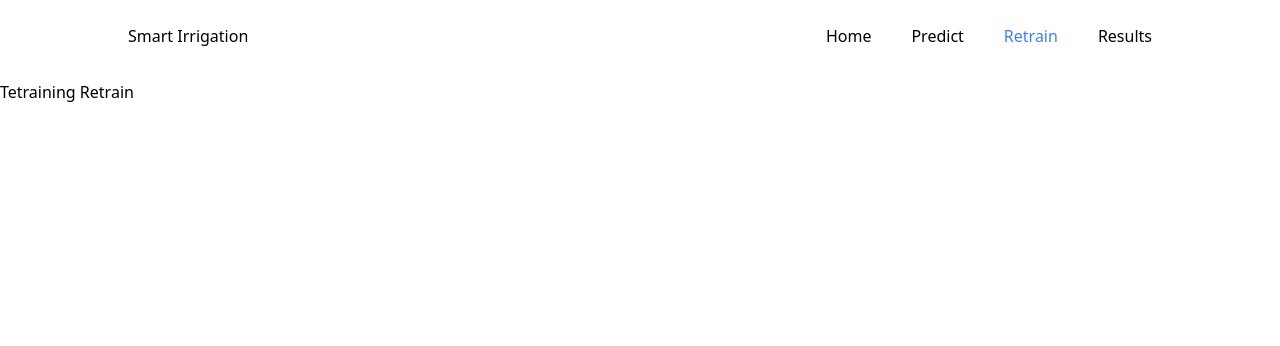
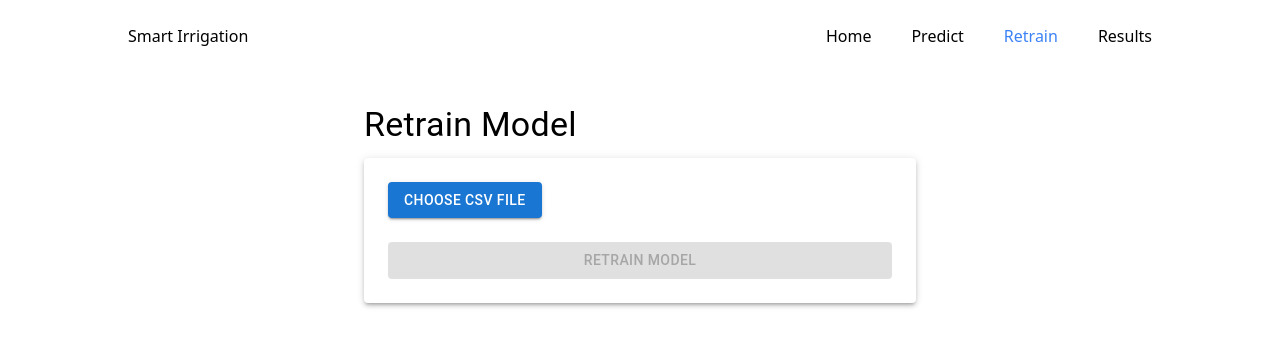
Before and after one commit to tuyishimejohnson/irrigation_prediction, a React (Vite) app in the folder frontend/: page /retrain in a window 1280 px wide. Shown: the top 346 px of the page. Built offline with nearby package versions, Linux system fonts and the light colour scheme.

Commit message:
Add a component to retrain a model

```diff
--- a/frontend/src/retrain.tsx
+++ b/frontend/src/retrain.tsx
@@ -1,5 +1,99 @@
+import { useState } from 'react';
+import axios from 'axios';
+import { Box, Typography, Paper, Button, CircularProgress, Alert } from '@mui/material';
+
 const Retrain = () => {
-  return <div>Tetraining Retrain</div>;
+  const [file, setFile] = useState<File | null>(null);
+  const [loading, setLoading] = useState(false);
+  const [result, setResult] = useState<string | null>(null);
+  const [error, setError] = useState<string | null>(null);
+
+  const handleFileChange = (event: React.ChangeEvent<HTMLInputElement>) => {
+    if (event.target.files && event.target.files[0]) {
+      setFile(event.target.files[0]);
+      setError(null);
+    }
+  };
+
+  const handleRetrain = async () => {
+    if (!file) {
+      setError("Please select a CSV file first");
+      return;
+    }
+
+    setLoading(true);
+    setError(null);
+    setResult(null);
+
+    const formData = new FormData();
+    formData.append('file', file);
+
+    try {
+      const response = await axios.post('http://localhost:8000/retrain', formData, {
+        headers: {
+          'Content-Type': 'multipart/form-data'
+        }
+      });
+      setResult(response.data.message);
+    } catch (err) {
+      setError("Failed to retrain model. Please check your CSV file format and try again.");
+      console.error("Retrain error:", err);
+    } finally {
+      setLoading(false);
+    }
+  };
+
+  return (
+    <Box sx={{ maxWidth: 600, margin: 'auto', padding: 3 }}>
+      <Typography variant="h4" gutterBottom>
+        Retrain Model
+      </Typography>
+
+      <Paper elevation={3} sx={{ padding: 3 }}>
+        <Box sx={{ marginBottom: 3 }}>
+          <input
+            accept=".csv"
+            style={{ display: 'none' }}
+            id="csv-file"
+            type="file"
+            onChange={handleFileChange}
+          />
+          <label htmlFor="csv-file">
+            <Button variant="contained" component="span">
+              Choose CSV File
+            </Button>
+          </label>
+          {file && (
+            <Typography sx={{ marginTop: 1 }}>
+              Selected file: {file.name}
+            </Typography>
+          )}
+        </Box>
+
+        <Button
+          variant="contained"
+          color="primary"
+          onClick={handleRetrain}
+          disabled={loading || !file}
+          fullWidth
+        >
+          {loading ? <CircularProgress size={24} /> : "Retrain Model"}
+        </Button>
+
+        {error && (
+          <Alert severity="error" sx={{ marginTop: 2 }}>
+            {error}
+          </Alert>
+        )}
+
+        {result && (
+          <Alert severity="success" sx={{ marginTop: 2 }}>
+            {result}
+          </Alert>
+        )}
+      </Paper>
+    </Box>
+  );
 };
 
 export default Retrain;
```
